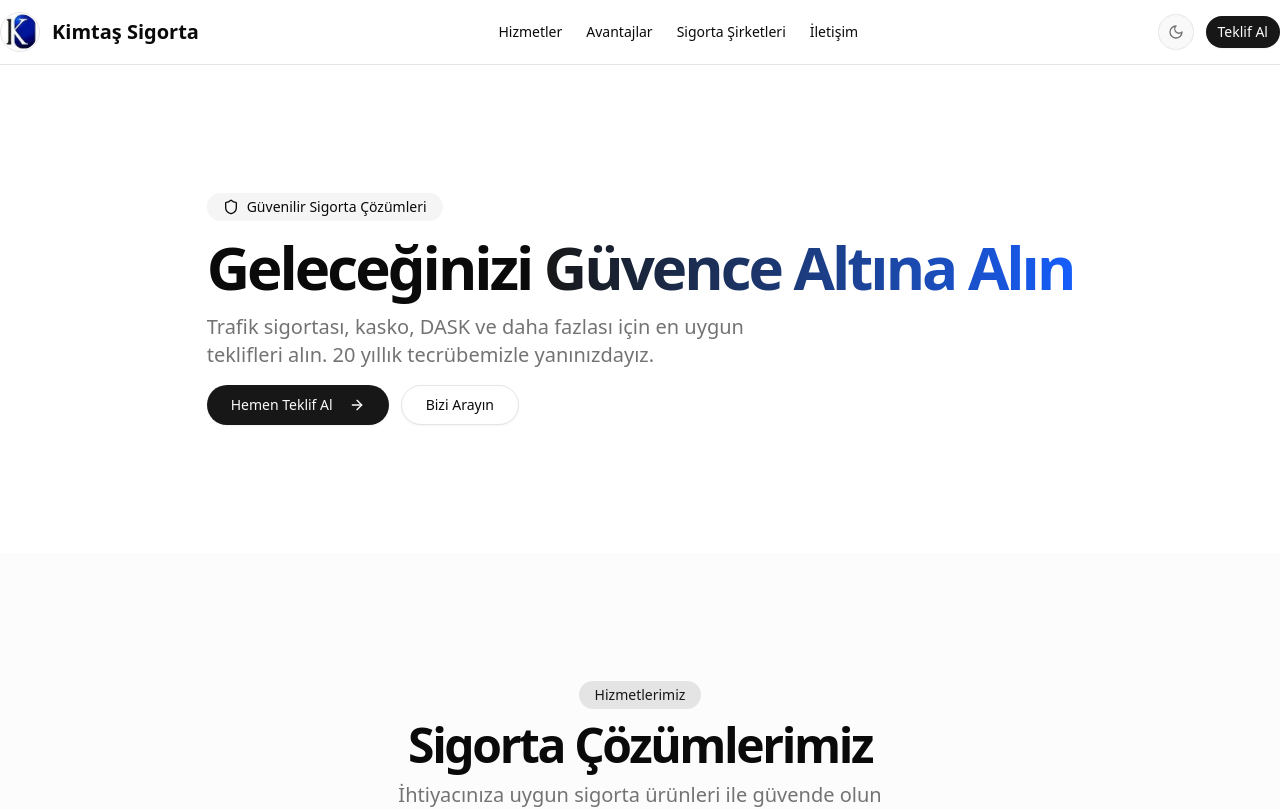
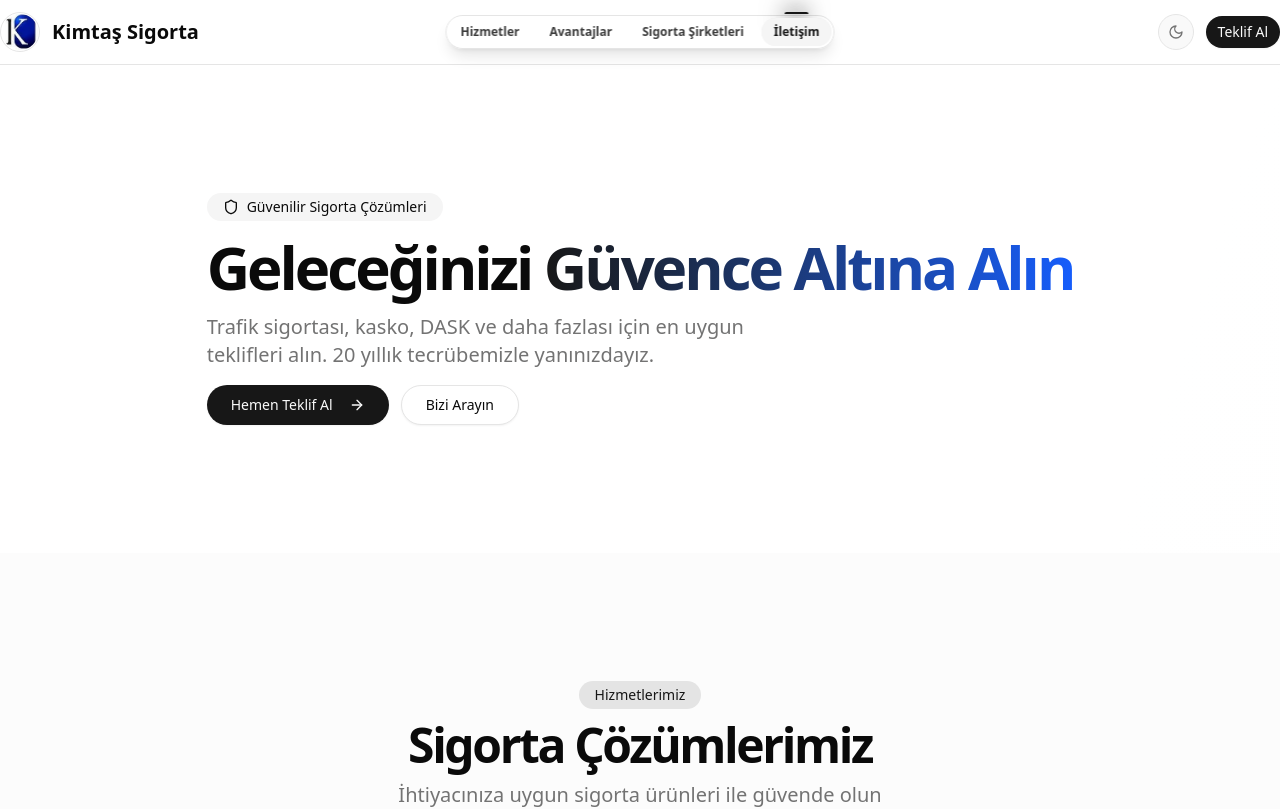
Before and after one commit to bedirhan327/Kimtas-Sigorta, a React (Vite) app: page / in a window 1280 px wide. Shown: the top 809 px of the page. Built offline with nearby package versions, Linux system fonts and the light colour scheme.

Commit message:
Add Vercel Web Newsasd

```diff
--- a/src/App.tsx
+++ b/src/App.tsx
@@ -15,6 +15,8 @@ import {
   ArrowRight,
   Moon,
   Sun,
+  Briefcase,
+  Users,
 } from "lucide-react";
 import { Button } from "@/components/ui/button";
 import { Input } from "@/components/ui/input";
@@ -25,6 +27,7 @@ import {
   CarouselItem,
   CarouselApi,
 } from "@/components/ui/carousel";
+import { NavBar } from "@/components/ui/tubelight-navbar";
 
 const fadeIn = {
   hidden: { opacity: 0, y: 20 },
@@ -66,13 +69,33 @@ function TurkishInsuranceLanding() {
   const [selectedService, setSelectedService] = useState<string | null>(null);
   const [isServiceModalOpen, setIsServiceModalOpen] = useState(false);
   const [isPhoneModalOpen, setIsPhoneModalOpen] = useState(false);
+  const [activeNavTab, setActiveNavTab] = useState("Hizmetler");
 
   useEffect(() => {
     const handleScroll = () => {
       setScrollY(window.scrollY);
+
+      // Determine active section based on scroll position
+      const sections = [
+        { id: 'services', name: 'Hizmetler' },
+        { id: 'advantages', name: 'Avantajlar' },
+        { id: 'partners', name: 'Sigorta Şirketleri' },
+        { id: 'contact', name: 'İletişim' },
+      ];
+
+      const scrollPosition = window.scrollY + 200; // Offset for better UX
+
+      for (let i = sections.length - 1; i >= 0; i--) {
+        const element = document.getElementById(sections[i].id);
+        if (element && element.offsetTop <= scrollPosition) {
+          setActiveNavTab(sections[i].name);
+          break;
+        }
+      }
     };
 
     window.addEventListener("scroll", handleScroll);
+    handleScroll(); // Initial check
     return () => window.removeEventListener("scroll", handleScroll);
   }, []);
 
@@ -327,32 +350,21 @@ function TurkishInsuranceLanding() {
               <span className="font-bold text-xl">Kimtaş Sigorta</span>
             </button>
           </div>
-          <nav className="hidden md:flex gap-6">
-            <a
-              href="#services"
-              className="text-sm font-medium transition-colors hover:text-primary"
-            >
-              Hizmetler
-            </a>
-            <a
-              href="#advantages"
-              className="text-sm font-medium transition-colors hover:text-primary"
-            >
-              Avantajlar
-            </a>
-            <a
-              href="#partners"
-              className="text-sm font-medium transition-colors hover:text-primary"
-            >
-              Sigorta Şirketleri
-            </a>
-            <a
-              href="#contact"
-              className="text-sm font-medium transition-colors hover:text-primary"
-            >
-              İletişim
-            </a>
-          </nav>
+
+          {/* Navbar - Desktop'ta ortada, mobilde gizli */}
+          <div className="hidden md:flex absolute left-1/2 -translate-x-1/2">
+            <NavBar
+              items={[
+                { name: "Hizmetler", url: "#services", icon: Shield },
+                { name: "Avantajlar", url: "#advantages", icon: CheckCircle },
+                { name: "Sigorta Şirketleri", url: "#partners", icon: Briefcase },
+                { name: "İletişim", url: "#contact", icon: Phone },
+              ]}
+              activeTab={activeNavTab}
+              onTabChange={setActiveNavTab}
+            />
+          </div>
+
           <div className="hidden md:flex items-center gap-3">
             <button
               type="button"
@@ -382,6 +394,20 @@ function TurkishInsuranceLanding() {
           </button>
         </div>
       </motion.header>
+
+      {/* Tubelight Navbar - Mobilde bottom'da */}
+      <div className="md:hidden">
+        <NavBar
+          items={[
+            { name: "Hizmetler", url: "#services", icon: Shield },
+            { name: "Avantajlar", url: "#advantages", icon: CheckCircle },
+            { name: "Sigorta Şirketleri", url: "#partners", icon: Briefcase },
+            { name: "İletişim", url: "#contact", icon: Phone },
+          ]}
+          activeTab={activeNavTab}
+          onTabChange={setActiveNavTab}
+        />
+      </div>
 
       {/* Mobile Menu */}
       {isMenuOpen && (
@@ -477,7 +503,7 @@ function TurkishInsuranceLanding() {
         </motion.div>
       )}
 
-      <main className="flex-1">
+      <main className="flex-1 pb-20 sm:pb-0">
         {/* Hero Section */}
         <section className="w-full py-12 md:py-24 lg:py-32 overflow-hidden">
           <div className="container px-4 md:px-6">
--- /dev/null
+++ b/src/components/ui/tubelight-navbar.tsx
@@ -0,0 +1,108 @@
+import React, { useEffect, useState } from "react"
+import { motion } from "framer-motion"
+import { LucideIcon } from "lucide-react"
+import { cn } from "@/lib/utils"
+
+interface NavItem {
+  name: string
+  url: string
+  icon: LucideIcon
+}
+
+interface NavBarProps {
+  items: NavItem[]
+  className?: string
+  activeTab?: string
+  onTabChange?: (tab: string) => void
+}
+
+export function NavBar({ items, className, activeTab: externalActiveTab, onTabChange }: NavBarProps) {
+  const [activeTab, setActiveTab] = useState(externalActiveTab || items[0].name)
+  const [isMobile, setIsMobile] = useState(false)
+
+  useEffect(() => {
+    const handleResize = () => {
+      setIsMobile(window.innerWidth < 768)
+    }
+
+    handleResize()
+    window.addEventListener("resize", handleResize)
+    return () => window.removeEventListener("resize", handleResize)
+  }, [])
+
+  useEffect(() => {
+    if (externalActiveTab) {
+      setActiveTab(externalActiveTab)
+    }
+  }, [externalActiveTab])
+
+  const handleClick = (item: NavItem, e: React.MouseEvent<HTMLAnchorElement>) => {
+    e.preventDefault()
+    setActiveTab(item.name)
+    if (onTabChange) {
+      onTabChange(item.name)
+    }
+
+    // Scroll to section
+    if (item.url.startsWith('#')) {
+      const element = document.querySelector(item.url)
+      if (element) {
+        element.scrollIntoView({ behavior: 'smooth' })
+      }
+    } else {
+      window.location.href = item.url
+    }
+  }
+
+  return (
+    <div
+      className={cn(
+        "fixed bottom-0 sm:relative sm:bottom-auto left-1/2 sm:left-auto -translate-x-1/2 sm:translate-x-0 z-[60] mb-4 sm:mb-0 sm:pt-0",
+        className,
+      )}
+    >
+      <div className="flex items-center gap-1.5 bg-background/5 border border-border backdrop-blur-lg py-0.5 px-0.5 rounded-full shadow-lg">
+        {items.map((item) => {
+          const Icon = item.icon
+          const isActive = activeTab === item.name
+
+          return (
+            <a
+              key={item.name}
+              href={item.url}
+              onClick={(e) => handleClick(item, e)}
+              className={cn(
+                "relative cursor-pointer text-xs font-semibold px-3 py-1.5 rounded-full transition-colors",
+                "text-foreground/80 hover:text-primary",
+                isActive && "bg-muted text-primary",
+              )}
+            >
+              <span className="hidden md:inline">{item.name}</span>
+              <span className="md:hidden">
+                <Icon size={16} strokeWidth={2.5} />
+              </span>
+              {isActive && (
+                <motion.div
+                  layoutId="lamp"
+                  className="absolute inset-0 w-full bg-primary/5 rounded-full -z-10"
+                  initial={false}
+                  transition={{
+                    type: "spring",
+                    stiffness: 300,
+                    damping: 30,
+                  }}
+                >
+                  <div className="absolute -top-1.5 left-1/2 -translate-x-1/2 w-6 h-0.5 bg-primary rounded-t-full">
+                    <div className="absolute w-8 h-4 bg-primary/20 rounded-full blur-md -top-1.5 -left-1.5" />
+                    <div className="absolute w-6 h-4 bg-primary/20 rounded-full blur-md -top-1" />
+                    <div className="absolute w-3 h-3 bg-primary/20 rounded-full blur-sm top-0 left-1.5" />
+                  </div>
+                </motion.div>
+              )}
+            </a>
+          )
+        })}
+      </div>
+    </div>
+  )
+}
```
